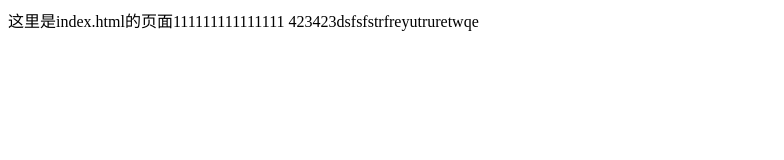
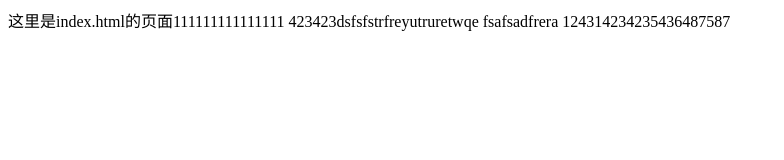
Before and after one commit to 123xmt/get-Demo, a plain HTML site: page index.html in a window 1280 px wide. Shown: the whole page, without its empty margins (0-784 px from the left). Drawn offline with Linux system fonts and the light colour scheme.

Commit message:
第四次保存的index.html

```diff
--- a/index.html
+++ b/index.html
@@ -9,5 +9,7 @@
 <body>
     这里是index.html的页面111111111111111
     423423dsfsfstrfreyutruretwqe
+    fsafsadfrera
+    124314234235436487587
 </body>
 </html>
```
